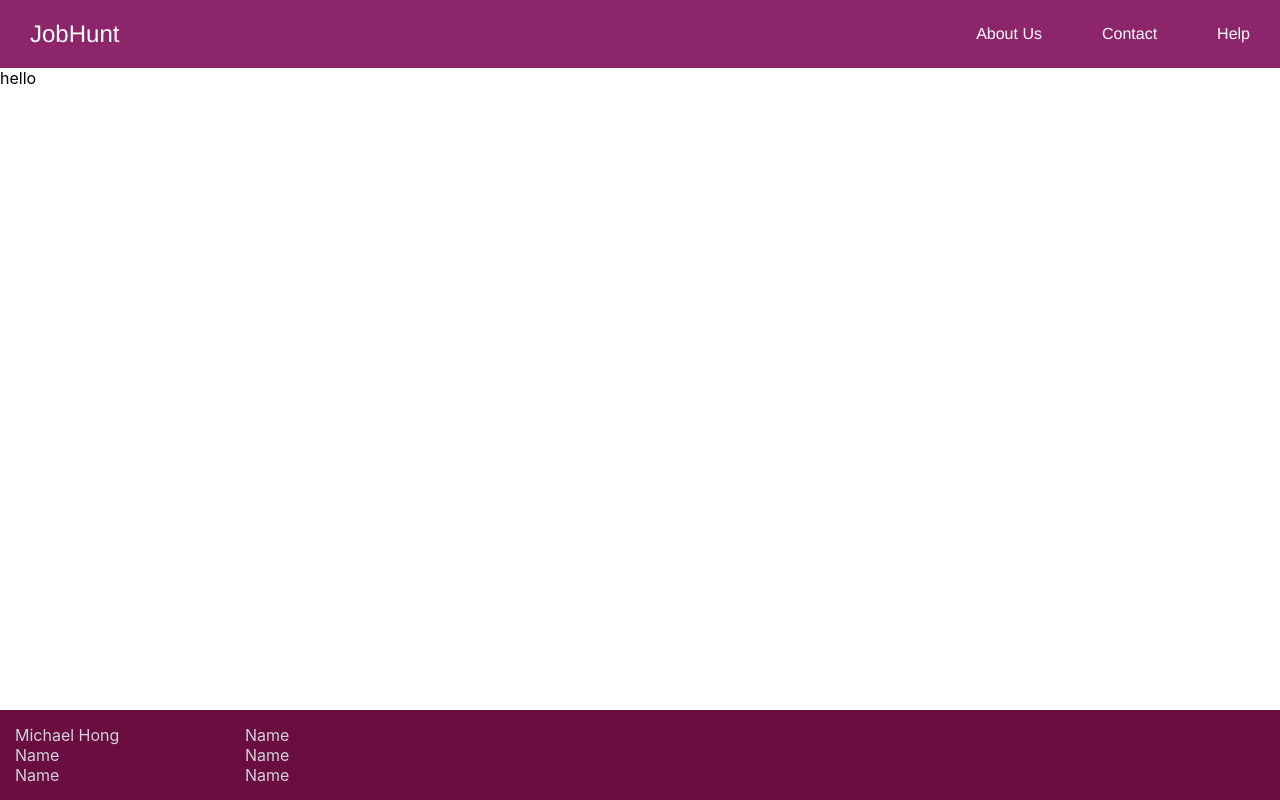
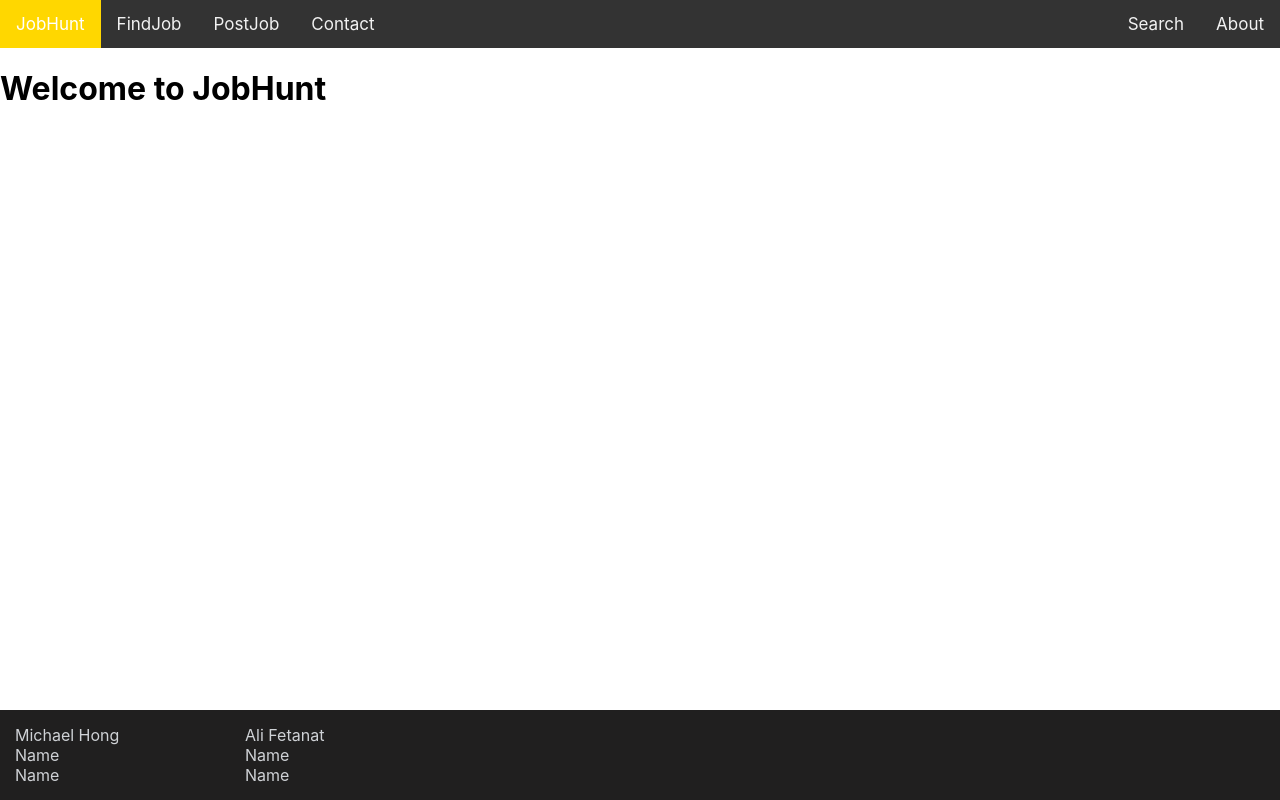
Before and after one commit to Fetyali7/MAK-soen341project2023, a React (Create React App) app in the folder 341-project/: page / in a window 1280 px wide. Built offline with nearby package versions, Linux system fonts and the light colour scheme; the HTML template or start-up script is replaced by a standard one.

Commit message:
Adding the navbar and creating the homepage and findjob page

```diff
--- a/341-project/src/App.css
+++ b/341-project/src/App.css
@@ -4,7 +4,7 @@ body {
 main {
   margin: 16px;
 }
-.navbar {
+/* .navbar {
   display: flex;
   align-items: center;
 
@@ -12,23 +12,36 @@ main {
   color: white;
   font-family: Helvetica;
   font-weight: 300;
-}
-.navTitle {
-  margin-right: auto;
+
+} */
+/* .navTitle{
+
   font-size: 150%;
-}
-.navItem {
-  padding: 20px 30px;
-  cursor: pointer;
-  vertical-align: middle;
-}
+  padding-left: 5rem;
+  padding-top:0.5rem;
+} */
+/* .navItem {
+  padding: 15px 15px;
+
+
+  border-radius: 8px;
+  color:#fff;
+  background-color:rgb(237, 176, 55);
+  border: 3px solid rgb(233, 239, 169);
+  font-size:1.1em;
+
+  margin:1em;
+
+  right:0;
+} */
+
 
 footer {
   position: absolute;
   bottom: 0;
   left: 0;
   right: 0;
-  background: #6a0d40;
+  background: #201f1f;
   height: auto;
   width: 100vw;
   color: #fff;
@@ -67,3 +80,34 @@ footer {
 .footer-menu ul li a:hover {
   color: #27bcda;
 }
+.topnav {
+  background-color: #333;
+  overflow: hidden;
+}
+
+/* Style the links inside the navigation bar */
+.topnav a {
+float: left;
+color: #f2f2f2;
+text-align: center;
+padding: 14px 16px;
+text-decoration: none;
+font-size: 17px;
+}
+
+/* Change the color of links on hover */
+.topnav a:hover {
+background-color: #ddd;
+color: black;
+}
+
+/* Add a color to the active/current link */
+.topnav a.active {
+background-color: gold;
+color: white;
+}
+
+/* Right-aligned section inside the top navigation */
+.topnav-right {
+float: right;
+}
--- a/341-project/src/App.js
+++ b/341-project/src/App.js
@@ -1,6 +1,8 @@
 import { useState } from 'react';
 import './App.css';
+import {Findingpage} from './Component/Findingpage';
 import { Footer } from './Component/Footer';
+import {Homepage} from './Component/Homepage';
 import { Navbar } from './Component/Navbar';
 import { PostingForm } from './Component/PostingForm';
 
@@ -11,9 +13,9 @@ function App() {
   return (
     <div className="App">
         <Navbar changeTab={(changeTab) => setCurrentTab(changeTab)}></Navbar>
-        <div>hello</div>
-        {currentTab === "Home" ? <></> : <></>}
+        {currentTab === "Home" ? <Homepage Homepage={Homepage}></Homepage> : <></>}
         {currentTab === "Posting" ? <PostingForm postingsList={postingsList} setPostingsList={setPostingsList}></PostingForm> : <></>}
+        {currentTab === "Finding" ? <Findingpage Findingpage={Findingpage}></Findingpage> : <></>}
         <Footer></Footer>
     </div>
   );
--- /dev/null
+++ b/341-project/src/Component/Findingpage.js
@@ -0,0 +1,7 @@
+import React from 'react'
+
+export const Findingpage= ({Findingpage}) => {
+  return (
+    <div>This is where you can find a job!</div>
+  )
+}
--- a/341-project/src/Component/Footer.js
+++ b/341-project/src/Component/Footer.js
@@ -6,7 +6,7 @@ export const Footer = () => {
         <div class="footer-menu">
             <ul class="f-menu">
                 <li><a href="https://github.com/mycoal2" target="_blank">Michael Hong</a></li>
-                <li><a href="/" target="_blank">Name</a></li>
+                <li><a href="https://github.com/Fetyali7" target="_blank">Ali Fetanat</a></li>
             </ul>
             <ul>
                 <li><a href="/" target="_blank">Name</a></li>
--- /dev/null
+++ b/341-project/src/Component/Homepage.js
@@ -0,0 +1,7 @@
+import React, { useState } from 'react'
+
+export const Homepage = ({Homepage}) =>{
+  return (
+    <h1>Welcome to JobHunt</h1>
+  )
+}
--- a/341-project/src/Component/Navbar.js
+++ b/341-project/src/Component/Navbar.js
@@ -2,11 +2,21 @@ import React from 'react'
 
 export const Navbar = ({changeTab}) => {
   return (
-    <div className='navbar'>
-        <div className='navTitle navItem'  onClick={() => {changeTab("Home")}}>JobHunt</div>
-        <div className='navItem'  onClick={() => {changeTab("Posting")}}>About Us</div>
-        <div className='navItem'>Contact</div>
-        <div className='navItem'>Help</div>
+    // <div className='navbar'>
+    //     <h1 className='navTitle' onClick={()=> {changeTab("Home")}}>JobHunt</h1>
+    //     <div className='navItem' onClick={()=> {changeTab("Posting")}}>Jobpost</div>
+    //     <div className='navItem' onClick={()=> {changeTab("Contact")}}>Contact</div>
+    //     <div className='navItem' onClick={()=> {changeTab("Help")}}>Help</div>
+    // </div>
+    <div class="topnav">
+    <a class="active" onClick={()=> {changeTab("Home")}}>JobHunt</a>
+    <a  onClick={()=> {changeTab("Finding")}}>FindJob</a>
+    <a  onClick={()=> {changeTab("Posting")}}>PostJob</a>
+    <a  onClick={()=> {changeTab("Contact")}}>Contact</a>
+    <div class="topnav-right">
+      <a onClick={()=> {changeTab("Search")}}>Search</a>
+      <a onClick={()=> {changeTab("Aboutcompany")}}>About</a>
     </div>
+  </div>
   )
 }
```
